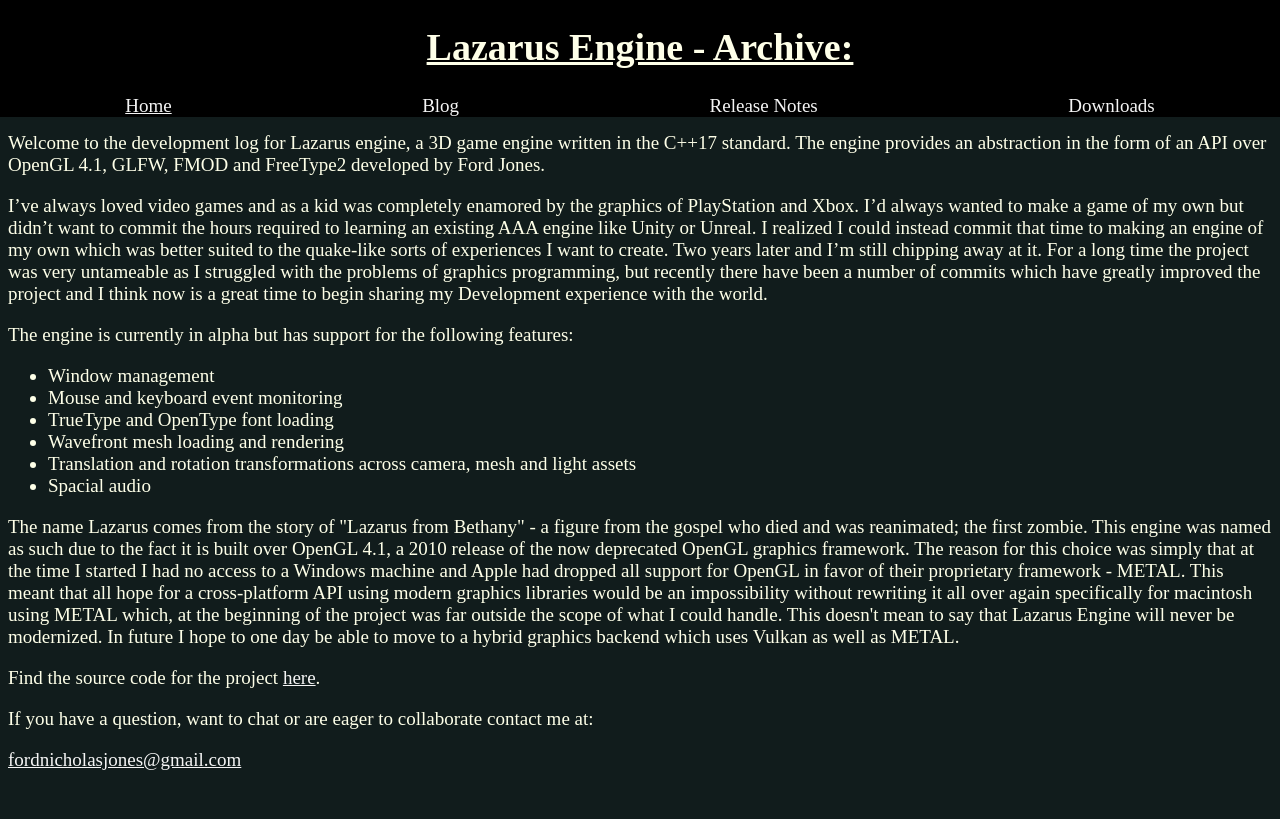
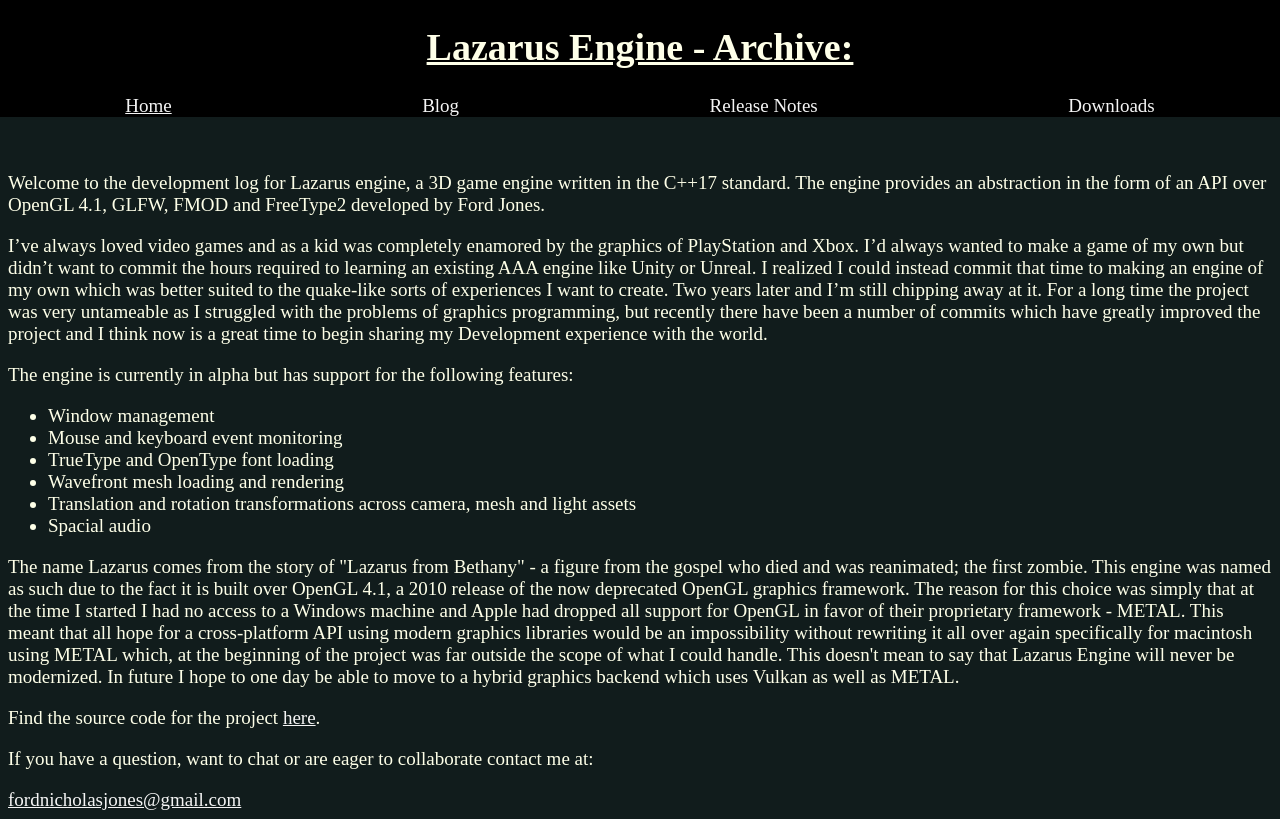
Before and after one commit to ford-jones/LazarusArchive, a Next.js app in the folder client/: page / in a window 1280 px wide. Built offline with nearby package versions, Linux system fonts and the light colour scheme.

Commit message:
Fix: Home page text placement

```diff
--- a/client/src/app/page.tsx
+++ b/client/src/app/page.tsx
@@ -14,7 +14,7 @@
         <h1 style={{textAlign: "center", textDecoration: "underline"}}>Lazarus Engine - Archive:</h1>
         <NavBar />
       </div>
-      <div style={{paddingTop: "105px"}}>
+      <div style={{paddingTop: "145px"}}>
         <p>
           Welcome to the development log for Lazarus engine, a 3D game engine written in the C++17 standard.
           The engine provides an abstraction in the form of an API over OpenGL 4.1, GLFW, FMOD and FreeType2 developed by Ford Jones.
```
